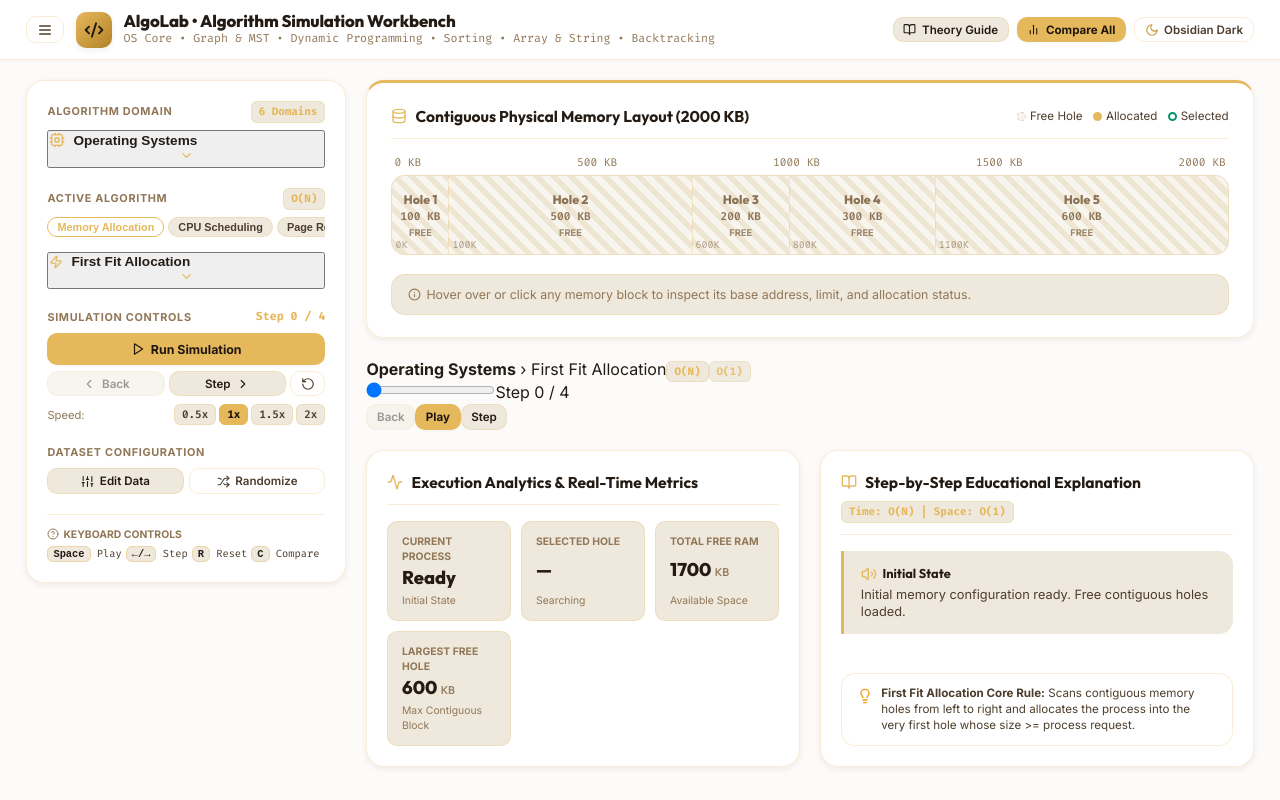
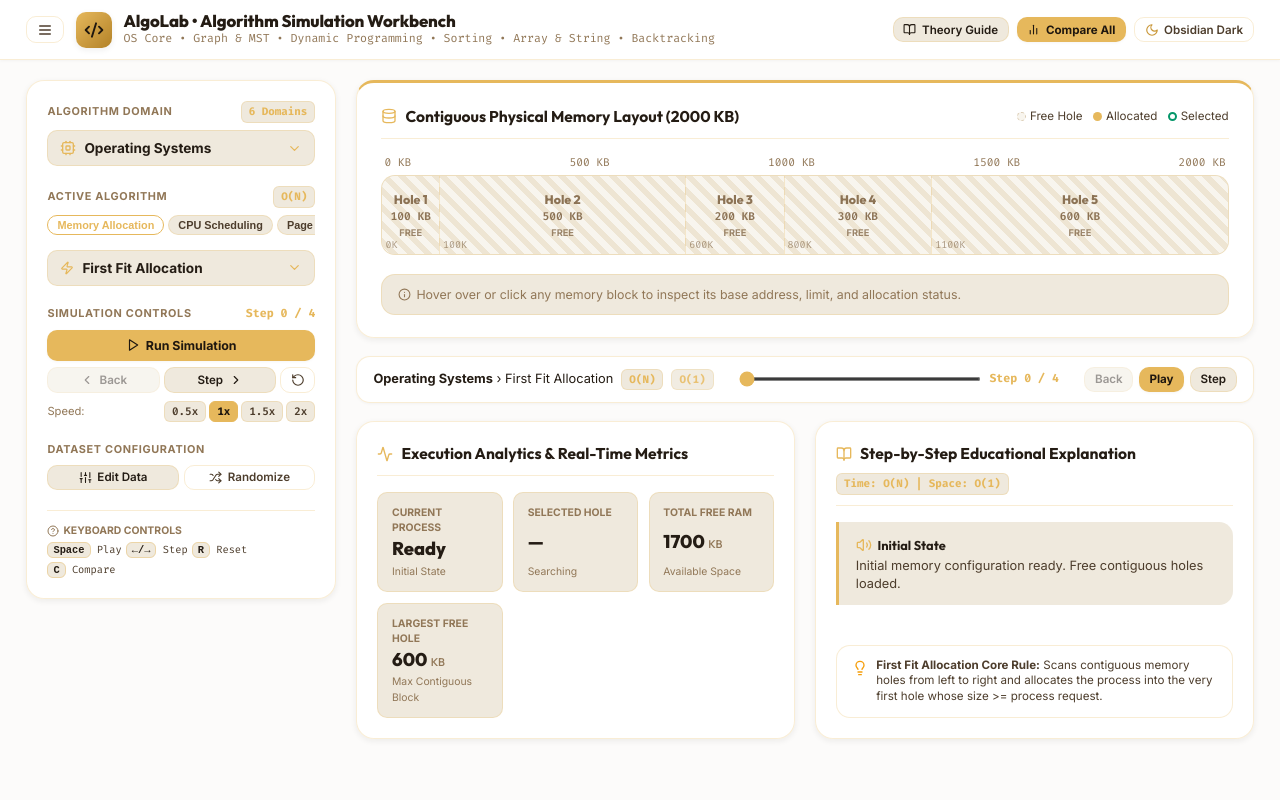
Before and after one commit to Sami7ma/redesigned-potato, a React (Vite) app: page / in a window 1280 px wide. Built offline with nearby package versions, Linux system fonts and the light colour scheme.

Commit message:
style: implement custom dropdown styles and Workbench Ribbon with modern border radii

```diff
--- a/src/index.css
+++ b/src/index.css
@@ -1,7 +1,7 @@
 /* ==========================================================================
    AlgoLab • Professional Algorithm Simulation Laboratory & Workbench
    Design System: Light Champagne Gold & Wood & Luminous Obsidian Gold Glass
-   Aesthetics: Modern Rounded Glassmorphism, Lighter Champagne Gold, Frosted Cards
+   Aesthetics: Pro Dropdown Navigation, Interactive Workbench Ribbon, Frosted Glass
    ========================================================================== */
 
 /* 1. Light Mode: Luminous White & Light Champagne Gold */
@@ -270,7 +270,7 @@ body {
   width: 100%;
   padding: 1.25rem 1.65rem;
   display: grid;
-  grid-template-columns: 320px 1fr;
+  grid-template-columns: 310px 1fr;
   gap: 1.25rem;
   flex: 1;
   align-items: start;
@@ -325,40 +325,81 @@ body {
   border: 1px solid var(--border-color);
 }
 
-/* Segmented Domain Buttons */
-.segmented-category-bar {
+/* Custom Dropdown Selectors */
+.custom-select-trigger {
+  width: 100%;
+  display: flex;
+  align-items: center;
+  justify-content: space-between;
+  background: var(--bg-tertiary);
+  border: 1px solid var(--border-color);
+  border-radius: var(--radius-sm);
+  padding: 0.55rem 0.75rem;
+  cursor: pointer;
+  transition: all 0.15s ease;
+  font-family: var(--font-sans);
+}
+
+.custom-select-trigger:hover:not(:disabled) {
+  border-color: var(--border-focus);
+  background: var(--bg-card-hover);
+}
+
+.custom-select-menu {
+  position: absolute;
+  top: calc(100% + 5px);
+  left: 0;
+  right: 0;
+  background: var(--bg-card);
+  backdrop-filter: blur(20px);
+  -webkit-backdrop-filter: blur(20px);
+  border: 1px solid var(--border-focus);
+  border-radius: var(--radius-md);
+  box-shadow: var(--shadow-xl);
+  z-index: 60;
+  max-height: 280px;
+  overflow-y: auto;
+  padding: 4px;
   display: flex;
   flex-direction: column;
-  gap: 3px;
-  background: var(--bg-tertiary);
-  padding: 4px;
-  border-radius: var(--radius-sm);
-  border: 1px solid var(--border-color);
-}
-
-.segmented-cat-btn {
+  gap: 2px;
+  animation: fadeInDown 0.15s ease-out;
+}
+
+@keyframes fadeInDown {
+  from {
+    opacity: 0;
+    transform: translateY(-6px);
+  }
+  to {
+    opacity: 1;
+    transform: translateY(0);
+  }
+}
+
+.custom-select-item {
+  display: flex;
+  align-items: center;
+  justify-content: space-between;
+  padding: 7px 10px;
+  border-radius: var(--radius-xs);
   border: none;
   background: transparent;
-  color: var(--text-secondary);
-  font-size: 0.775rem;
-  font-weight: 600;
-  padding: 7px 10px;
-  border-radius: var(--radius-xs);
+  color: var(--text-primary);
+  font-size: 0.8rem;
+  cursor: pointer;
   text-align: left;
-  cursor: pointer;
   transition: all 0.12s ease;
 }
 
-.segmented-cat-btn:hover:not(.active) {
-  background: var(--bg-card);
-  color: var(--text-primary);
-}
-
-.segmented-cat-btn.active {
-  background: var(--primary);
-  color: var(--text-inverse);
+.custom-select-item:hover {
+  background: var(--bg-tertiary);
+}
+
+.custom-select-item.active {
+  background: var(--primary-light);
+  color: var(--primary);
   font-weight: 800;
-  box-shadow: var(--shadow-xs);
 }
 
 /* Subcategory Tab Row */
@@ -389,45 +430,6 @@ body {
   font-weight: 700;
 }
 
-/* Compact Algorithm Option Grid */
-.compact-algo-grid {
-  display: flex;
-  flex-direction: column;
-  gap: 4px;
-}
-
-.compact-algo-btn {
-  display: flex;
-  justify-content: space-between;
-  align-items: center;
-  padding: 7px 10px;
-  border-radius: var(--radius-sm);
-  border: 1px solid var(--border-color);
-  background: var(--bg-card);
-  cursor: pointer;
-  text-align: left;
-  transition: all 0.12s ease;
-}
-
-.compact-algo-btn:hover:not(:disabled) {
-  border-color: var(--border-focus);
-  background: var(--bg-card-hover);
-}
-
-.compact-algo-btn.active {
-  border-color: var(--primary);
-  background: var(--primary-light);
-}
-
-.compact-algo-title {
-  display: flex;
-  align-items: center;
-  gap: 7px;
-  font-size: 0.775rem;
-  font-weight: 600;
-  color: var(--text-primary);
-}
-
 /* Controls Grid */
 .sidebar-controls-grid {
   display: flex;
@@ -538,7 +540,7 @@ body {
 .app-main {
   display: flex;
   flex-direction: column;
-  gap: 1.25rem;
+  gap: 1.15rem;
   min-width: 0;
 }
 
@@ -729,6 +731,64 @@ body {
   align-items: center;
   border: 1px solid var(--border-color);
   min-height: 40px;
+}
+
+/* Interactive Workbench Ribbon Bar (Yellow Highlight Location) */
+.workbench-ribbon-bar {
+  background: var(--bg-card);
+  backdrop-filter: blur(18px);
+  -webkit-backdrop-filter: blur(18px);
+  border: 1px solid var(--border-color);
+  border-radius: var(--radius-md);
+  padding: 0.6rem 1rem;
+  display: flex;
+  align-items: center;
+  justify-content: space-between;
+  gap: 0.85rem;
+  box-shadow: var(--shadow-xs);
+  flex-wrap: wrap;
+}
+
+.ribbon-left {
+  display: flex;
+  align-items: center;
+  gap: 0.5rem;
+  flex-wrap: wrap;
+}
+
+.ribbon-breadcrumb {
+  font-size: 0.8rem;
+  color: var(--text-primary);
+}
+
+.ribbon-center {
+  display: flex;
+  align-items: center;
+  gap: 0.5rem;
+  flex: 1;
+  min-width: 160px;
+  max-width: 320px;
+}
+
+.ribbon-scrubber {
+  flex: 1;
+  accent-color: var(--primary);
+  cursor: pointer;
+  height: 4px;
+}
+
+.ribbon-step-tag {
+  font-family: var(--font-mono);
+  font-size: 0.725rem;
+  font-weight: 700;
+  color: var(--primary);
+  white-space: nowrap;
+}
+
+.ribbon-right {
+  display: flex;
+  align-items: center;
+  gap: 0.35rem;
 }
 
 /* CPU Scheduler Visualizer */
@@ -1776,6 +1836,15 @@ body {
   .analytics-grid {
     grid-template-columns: 1fr;
   }
+
+  .workbench-ribbon-bar {
+    flex-direction: column;
+    align-items: stretch;
+  }
+
+  .ribbon-center {
+    max-width: 100%;
+  }
 }
 
 @media (max-width: 640px) {
```
